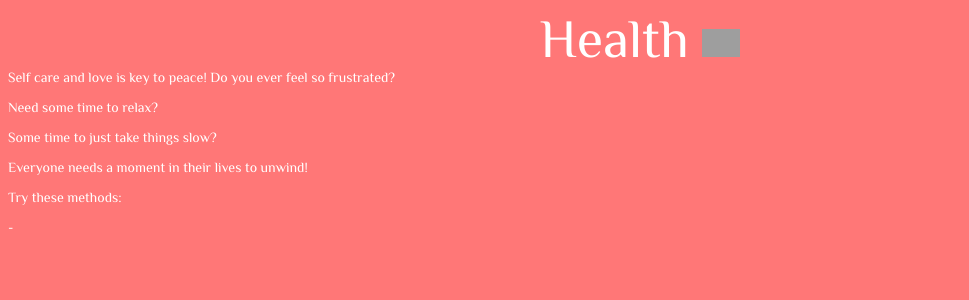
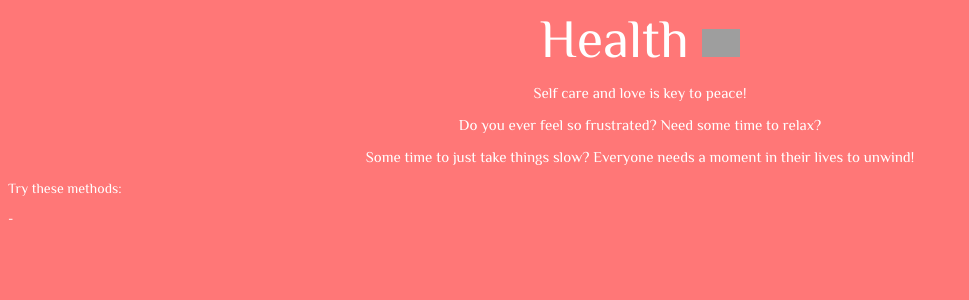
Before and after one commit to briannatran/final-project, a PHP site: page /health.html in a window 1280 px wide. Shown: the top 300 px of the page, without its empty margins (0-969 px from the left). Run offline with PHP 8.4, Linux system fonts and the light colour scheme; grey boxes are pictures that could not be loaded.

Commit message:
More edits..

```diff
--- a/health.css
+++ b/health.css
@@ -2,6 +2,11 @@
   font-family: 'Philosopher', sans-serif;
   color:white;
   font-size:54px;
+}
+#paragraph_font {
+  font-family: 'Philosopher', sans-serif;
+  color:white;
+  font-size:15px;
 }
 #default_font {
   font-family: 'Philosopher', sans-serif;
--- a/health.html
+++ b/health.html
@@ -5,7 +5,7 @@
 <link href="https://fonts.googleapis.com/css?family=Philosopher" rel="stylesheet">
 </head>
   <body bgcolor="#ff7777">
-  <div id="header_font">
+<div id="header_font">
 <center>
  Health
   <img src="https://image.flaticon.com/icons/svg/375/375279.svg"
@@ -13,11 +13,14 @@
   style="width:3%"></img>
 </center>
 </div>
+<center>
+<div id="paragraph_font">
+<p> Self care and love is key to peace!</p>
+Do you ever feel so frustrated? Need some time to relax?
+<p> Some time to just take things slow? Everyone needs a moment in their lives to unwind!</p>
+</div>
+</center>
 <div id="default_font"
-  <p> Self care and love is key to peace! Do you ever feel so frustrated? </p>
-  <p> Need some time to relax? </p>
-  <p> Some time to just take things slow?</p>
-  <p> Everyone needs a moment in their lives to unwind!</p>
   <p> Try these methods:</p>
   <p> -</p>
 </div>
```
